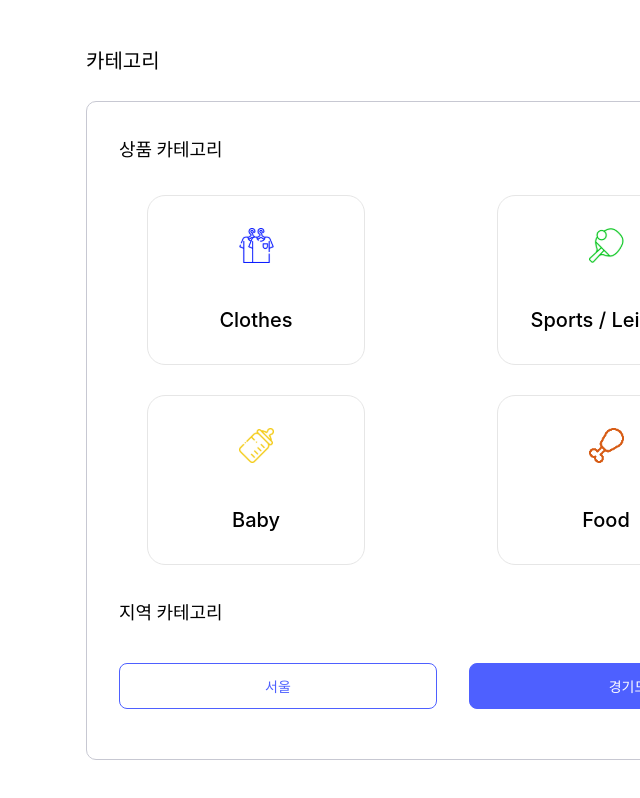
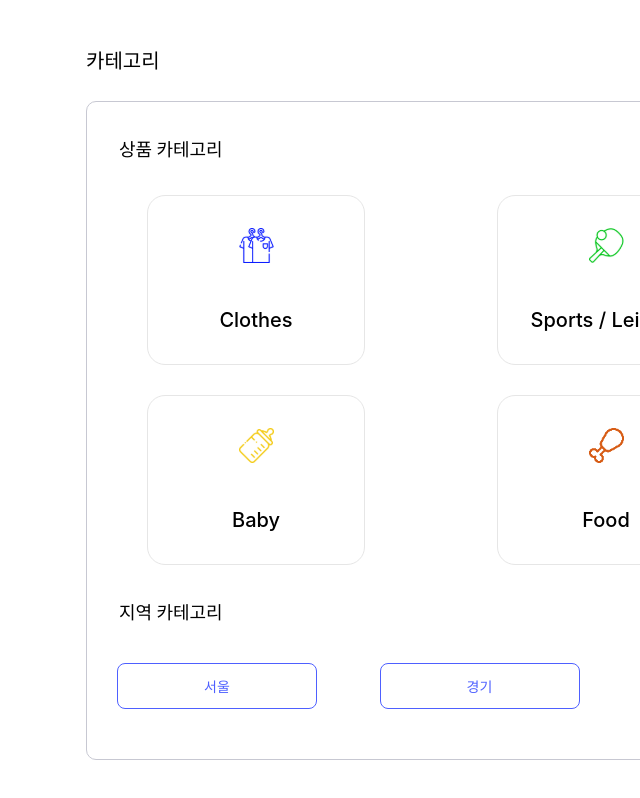
Before and after one commit to Barter-Website/Frontend, a React (Vite) app in the folder vite-project/: page /postpage in a window 1280 px wide. Shown: the part 1597-2395 px from the top of the page, without its empty margins (640-1280 px from the left). Built offline with nearby package versions, Linux system fonts and the light colour scheme; a web font is replaced by a local one.

Commit message:
[PostPage] fix. 지역 카테고리 수정

```diff
--- a/vite-project/src/pages/PostPage/index.jsx
+++ b/vite-project/src/pages/PostPage/index.jsx
@@ -40,6 +40,19 @@ const PostPage = () => {
                         <img src={c[0]}/>
                         <text>{c[1]}</text>
                     </styled.categoryList>
+
+                ))
+        )
+    }
+
+    const regionCategory=["서울","경기","인천", "경북"]
+
+    const RegionCategoryList = () => {
+        return(
+            regionCategory.map(r =>
+                (
+                    <styled.regionCategory>{r}</styled.regionCategory>
+
                 ))
         )
     }
@@ -104,10 +117,9 @@ const PostPage = () => {
                             <CategoryList/>
                         </styled.categoryContainer>
                         <text className='title'>지역 카테고리</text>
-                        <styled.categoryContainer>
-                            <styled.regionCategory>서울</styled.regionCategory>
-                            <styled.regionCategory className='selected'>경기도</styled.regionCategory>
-                        </styled.categoryContainer>
+                        <styled.regionCategoryContainer>
+                            <RegionCategoryList/>
+                        </styled.regionCategoryContainer>
                     </styled.postForm>
                 </styled.postForms>
 
--- a/vite-project/src/pages/PostPage/styles.jsx
+++ b/vite-project/src/pages/PostPage/styles.jsx
@@ -172,11 +172,22 @@ export const categoryContainer =styled.div`
     }
 `;
 
+export const regionCategoryContainer =styled.div`
+    display:grid;
+    grid-template-columns:repeat(4, 1fr);
+    // flex-direction:vertical;
+    .selected{
+        background-color:#4E60FF;
+        color:#ffffff;
+    }
+`;
+
 export const regionCategory = styled.button`
     padding:12px 16px;
     border:1px solid #4E60FF;
     border-radius:8px;
-    margin-left:32px;
+    margin-left:30px;
+    width:200px;
     margin-top:35px;
     background-color:#ffffff;
     color:#4E60FF;
```
